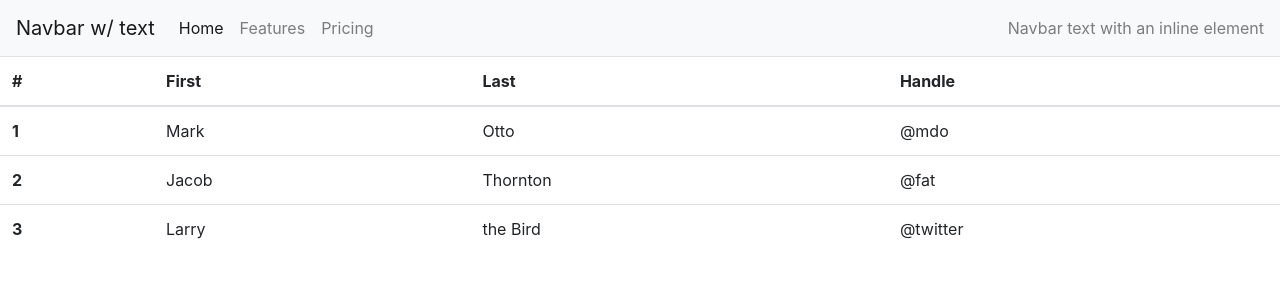
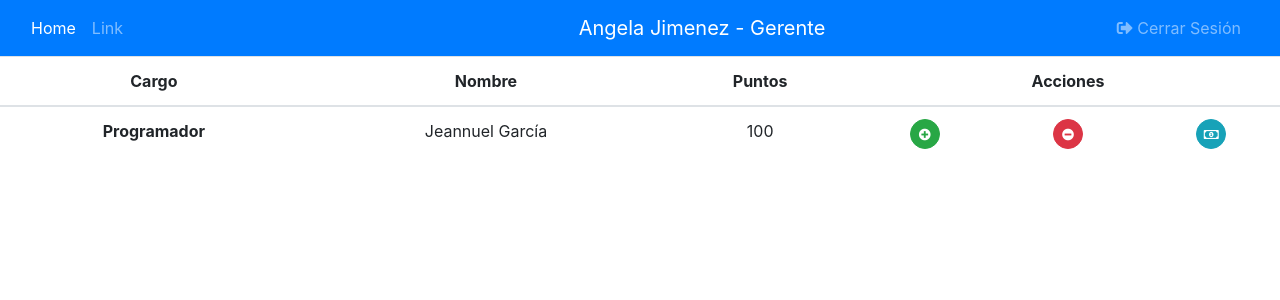
Before and after one commit to Diuke/binarpoints, an Angular app: page / in a window 1280 px wide. Shown: the top 300 px of the page. Built offline with nearby package versions, Linux system fonts and the light colour scheme; no server answers.

Commit message:
diseño lista trabajadores

```diff
--- a/src/app/list/list.component.css
+++ b/src/app/list/list.component.css
@@ -0,0 +1,9 @@
+.btn-circle {
+  width: 30px;
+  height: 30px;
+  padding: 6px 0px;
+  border-radius: 15px;
+  text-align: center;
+  font-size: 12px;
+  line-height: 1.42857;
+}
--- a/src/app/list/list.component.html
+++ b/src/app/list/list.component.html
@@ -1,33 +1,35 @@
 <app-navbar></app-navbar>
 
-
-<table class="table">
+<div class="table-responsive-sm">
+  <table class="table text-center">
     <thead>
       <tr>
-      <th scope="col">#</th>
-      <th scope="col">First</th>
-      <th scope="col">Last</th>
-      <th scope="col">Handle</th>
+        <th scope="col">Cargo</th>
+        <th scope="col">Nombre</th>
+        <th scope="col">Puntos</th>
+        <th scope="col">Acciones</th>
       </tr>
     </thead>
     <tbody>
       <tr>
-      <th scope="row">1</th>
-      <td>Mark</td>
-      <td>Otto</td>
-      <td>@mdo</td>
-    </tr>
-    <tr>
-      <th scope="row">2</th>
-      <td>Jacob</td>
-      <td>Thornton</td>
-      <td>@fat</td>
-    </tr>
-    <tr>
-      <th scope="row">3</th>
-      <td>Larry</td>
-      <td>the Bird</td>
-      <td>@twitter</td>
+        <th scope="row">Programador</th>
+        <td>Jeannuel García</td>
+        <td>100</td>
+        <td>
+          <div class="row">
+            <div class="col-12 col-md-4">
+              <button class="btn btn-success btn-circle"><i class="fas fa-plus-circle"></i></button>
+            </div>
+            <div class="col-12 col-md-4">
+              <button class="btn btn-danger btn-circle"><i class="fas fa-minus-circle"></i></button>
+            </div>
+            <div class="col-12 col-md-4">
+              <button class="btn btn-info btn-circle"><i class="far fa-money-bill-alt"></i></button>
+            </div>
+          </div>
+
+        </td>
       </tr>
     </tbody>
   </table>
+</div>
--- a/src/app/list/list.component.ts
+++ b/src/app/list/list.component.ts
@@ -9,14 +9,13 @@ import { ServicesService } from '../services/services.service';
 export class ListComponent implements OnInit {
 
   lista;
-  constructor(private service: ServicesService) {  }
+  constructor(private service: ServicesService) { }
 
   ngOnInit() {
     this.service.fetchList().subscribe(data => {
       console.log(data);
       this.lista = data;
-
-    })
+    });
   }
 
 }
--- a/src/app/navbar/navbar.component.html
+++ b/src/app/navbar/navbar.component.html
@@ -1,23 +1,23 @@
-<nav class="navbar navbar-expand-lg navbar-light bg-light">
-  <a class="navbar-brand" href="#">Navbar w/ text</a>
-  <button class="navbar-toggler" type="button" data-toggle="collapse" data-target="#navbarText"
-    aria-controls="navbarText" aria-expanded="false" aria-label="Toggle navigation">
+<nav class="navbar navbar-dark navbar-expand-md bg-primary justify-content-between">
+  <div class="container-fluid">
+    <button class="navbar-toggler" type="button" data-toggle="collapse" data-target=".dual-nav">
       <span class="navbar-toggler-icon"></span>
     </button>
-  <div class="collapse navbar-collapse" id="navbarText">
-    <ul class="navbar-nav mr-auto">
+    <div class="navbar-collapse collapse dual-nav w-50 order-1 order-md-0">
+      <ul class="navbar-nav">
         <li class="nav-item active">
-        <a class="nav-link" href="#">Home <span class="sr-only">(current)</span></a>
+          <a class="nav-link pl-0" href="#">Home <span class="sr-only">Home</span></a>
         </li>
         <li class="nav-item">
-        <a class="nav-link" href="#">Features</a>
-      </li>
-      <li class="nav-item">
-        <a class="nav-link" href="#">Pricing</a>
+          <a class="nav-link" href="#">Link</a>
         </li>
       </ul>
-    <span class="navbar-text">
-      Navbar text with an inline element
-    </span>
+    </div>
+    <div class="navbar-collapse collapse dual-nav w-100 order-2">
+      <a href="/" class="navbar-brand mx-auto d-block text-center">Angela Jimenez - Gerente</a>
+      <ul class="nav navbar-nav ml-auto">
+        <li class="nav-item"><a class="nav-link" href=""><i class="fas fa-sign-out-alt"></i> Cerrar Sesión</a></li>
+      </ul>
+    </div>
   </div>
 </nav>
--- a/src/index.html
+++ b/src/index.html
@@ -9,6 +9,11 @@
   <meta name="viewport" content="width=device-width, initial-scale=1">
   <link rel="stylesheet" href="https://stackpath.bootstrapcdn.com/bootstrap/4.3.1/css/bootstrap.min.css"
     integrity="sha384-ggOyR0iXCbMQv3Xipma34MD+dH/1fQ784/j6cY/iJTQUOhcWr7x9JvoRxT2MZw1T" crossorigin="anonymous">
+
+  <link rel="stylesheet" href="https://use.fontawesome.com/releases/v5.8.1/css/all.css"
+    integrity="sha384-50oBUHEmvpQ+1lW4y57PTFmhCaXp0ML5d60M1M7uH2+nqUivzIebhndOJK28anvf" crossorigin="anonymous">
+
+
 
   <link rel="icon" type="image/x-icon" href="favicon.ico">
 </head>
```
Also changed, not shown: src/app/services/services.service.ts (+6 -6 lines). Lines whose indentation alone changed are shown as unchanged.
